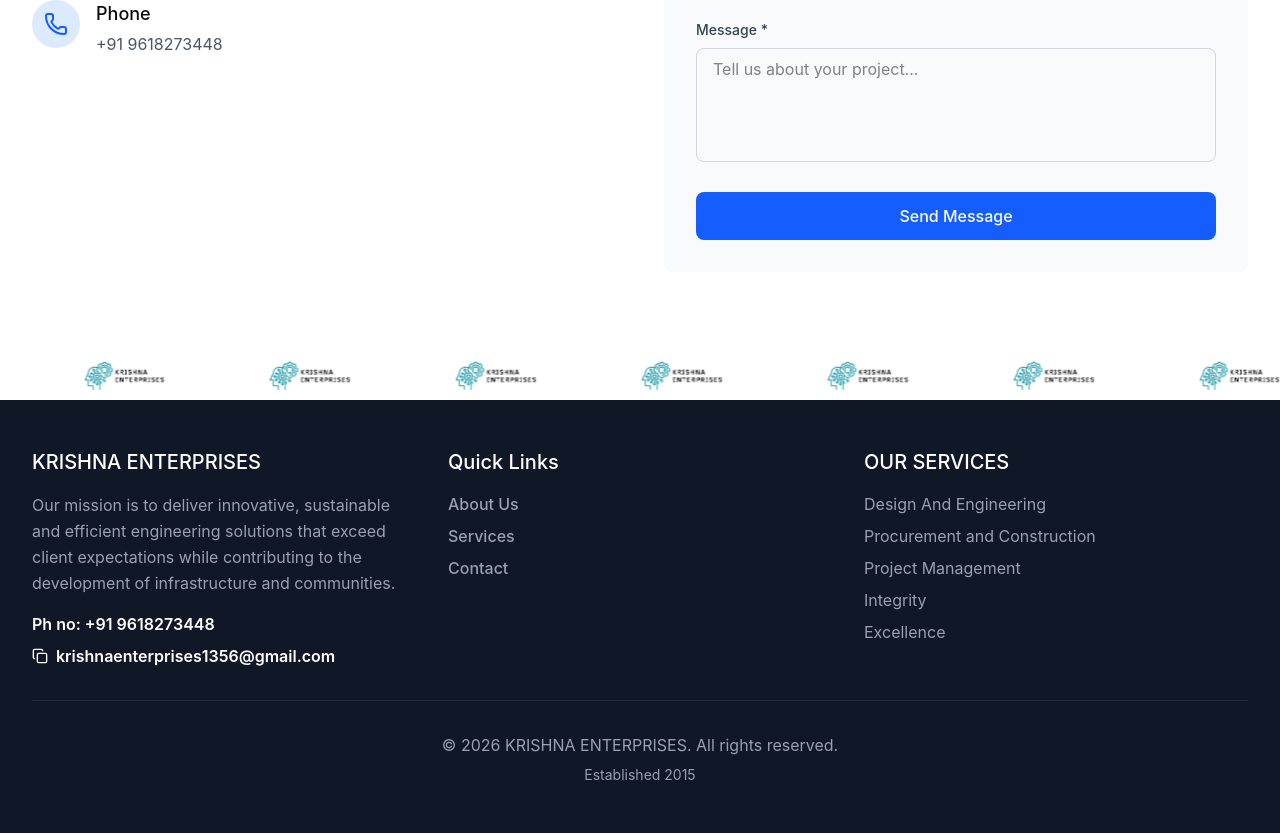
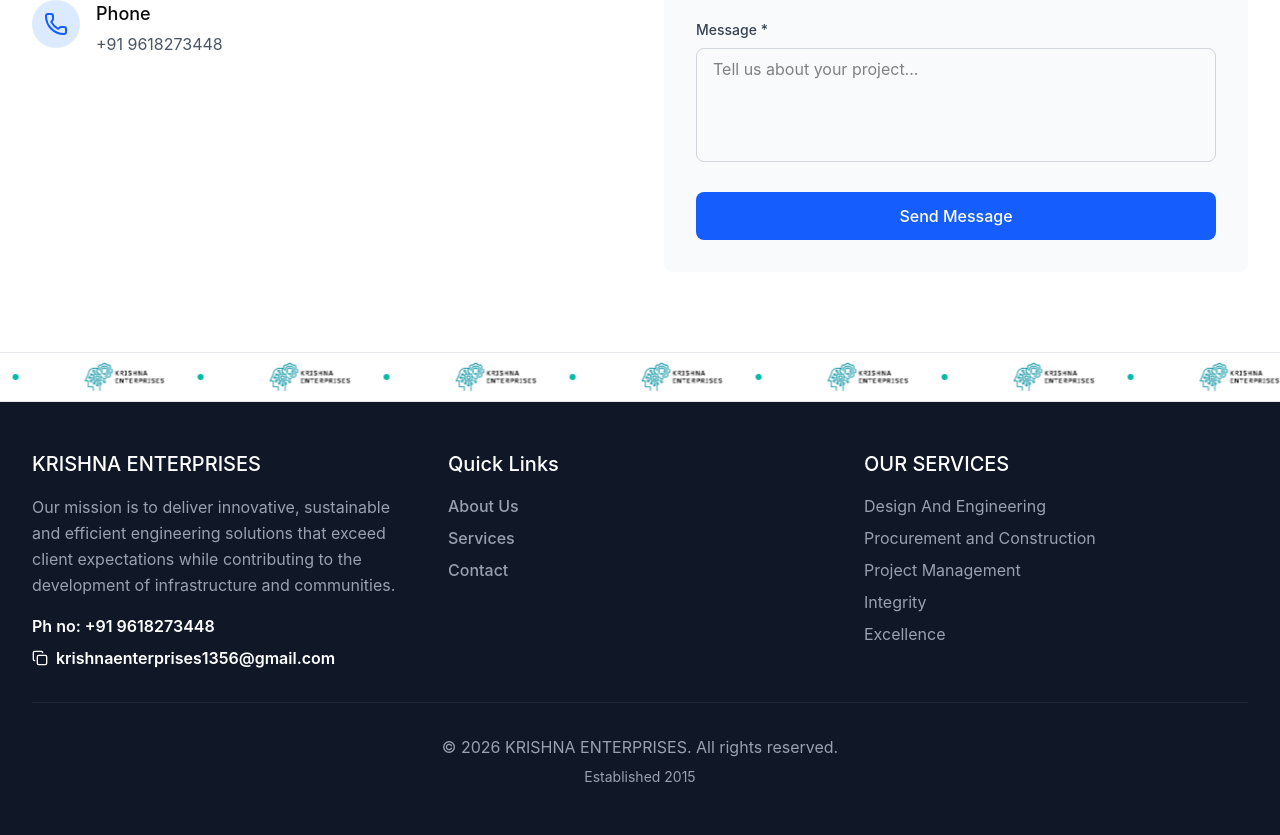
Before and after one commit to Vamsi-054/krishnaenterprises, a React (Vite) app: page / in a window 1280 px wide. Shown: the part 8425-9260 px from the top of the page. Built offline with nearby package versions, Linux system fonts and the light colour scheme.

Commit message:
Update BrandScroll.tsx

```diff
--- a/src/app/components/BrandScroll.tsx
+++ b/src/app/components/BrandScroll.tsx
@@ -2,7 +2,7 @@
 import logo from '@/assets/logo.png';
 export function BrandScroll() {
   return (
-    <section className="py-2 bg-white-#FFFFFF overflow-hidden">
+    <section className="py-2 bg-white border-y border-gray-200 overflow-hidden">
       <style>{`
         @keyframes scrollText {
           from {
@@ -25,21 +25,21 @@
         {Array(10).fill(null).map((_, index) => (
           <div key={`first-${index}`} className="flex items-center mx-8">
             <img src={logo} alt="Krishna Enterprises logo" className="h-8 w-auto object-contain" />
-            <div className="w-1.5 h-1.5 bg-white rounded-full ml-8" />
+            <div className="w-1.5 h-1.5 bg-teal-500 rounded-full ml-8" />
           </div>
         ))}
         {/* Duplicate set for seamless loop */}
         {Array(10).fill(null).map((_, index) => (
           <div key={`second-${index}`} className="flex items-center mx-8">
             <img src={logo} alt="Krishna Enterprises logo" className="h-8 w-auto object-contain" />
-            <div className="w-1.5 h-1.5 bg-white rounded-full ml-8" />
+            <div className="w-1.5 h-1.5 bg-teal-500 rounded-full ml-8" />
           </div>
         ))}
         {/* Third set for extra smoothness */}
         {Array(10).fill(null).map((_, index) => (
           <div key={`third-${index}`} className="flex items-center mx-8">
             <img src={logo} alt="Krishna Enterprises logo" className="h-8 w-auto object-contain" />
-            <div className="w-1.5 h-1.5 bg-white rounded-full ml-8" />
+            <div className="w-1.5 h-1.5 bg-teal-500 rounded-full ml-8" />
           </div>
         ))}
       </div>
```
